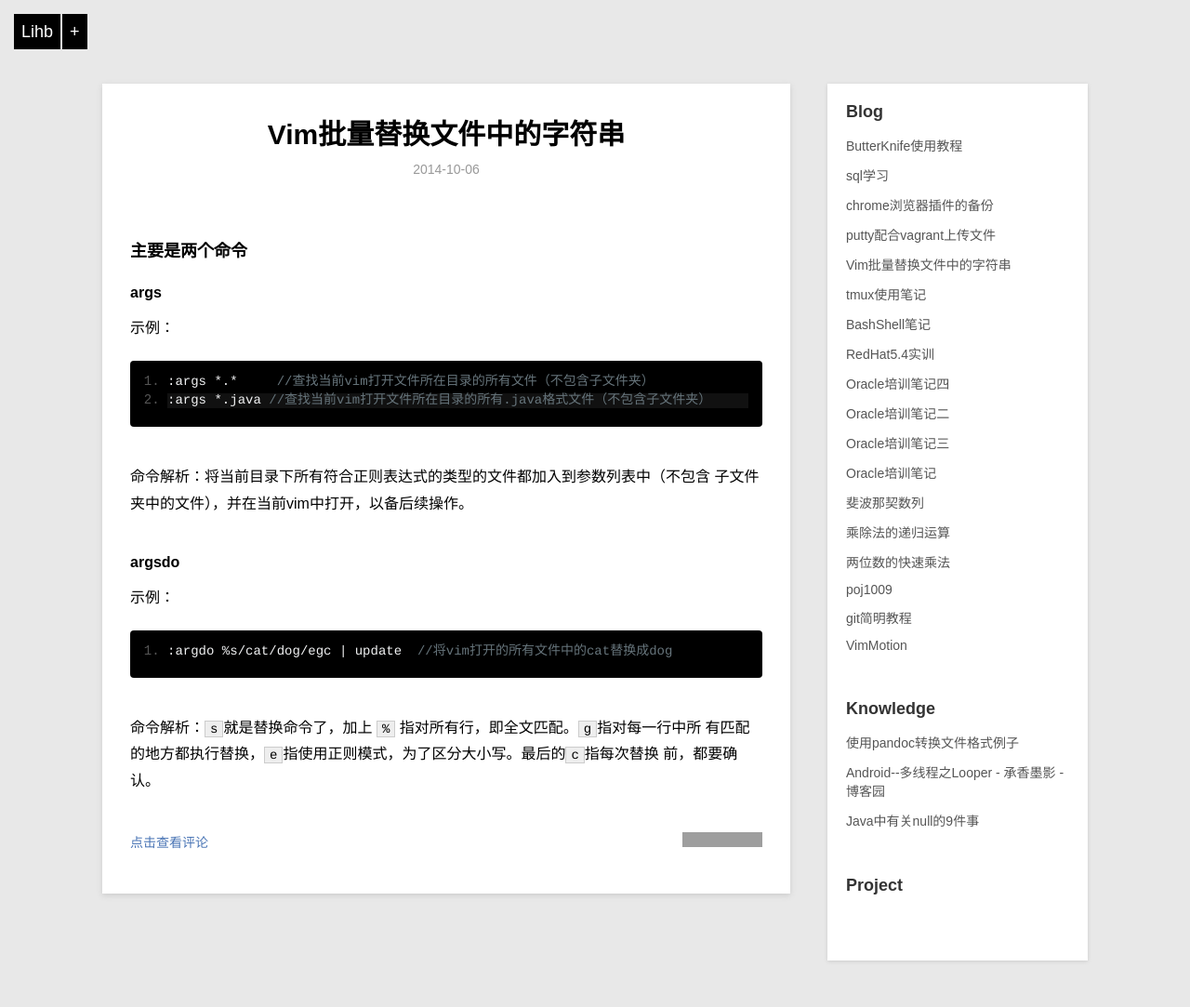
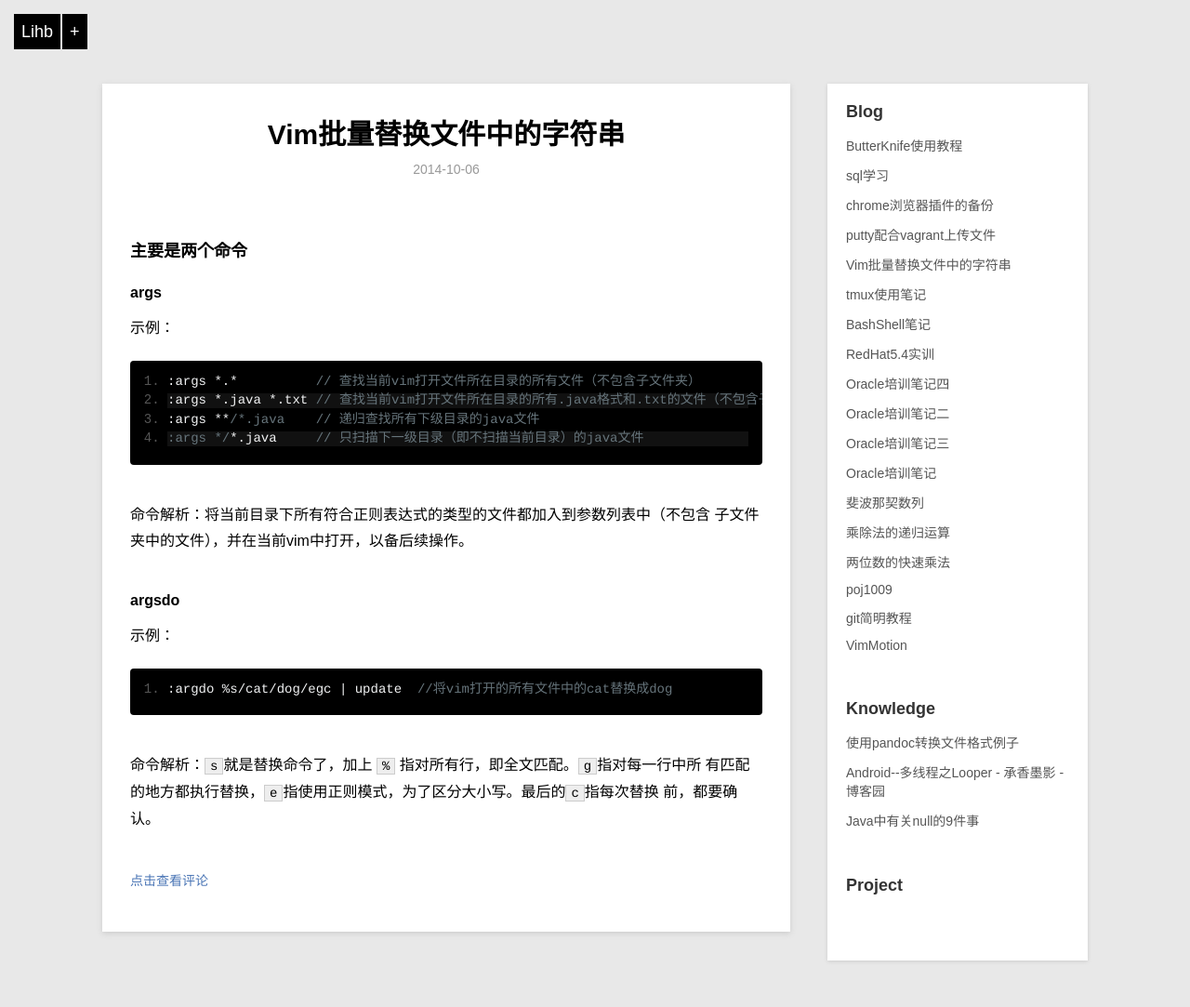
Before and after one commit to lihb/lihb.github.com, a Jekyll site: the page built from _posts/blog/2014-10-06-Vim批量替换文件中的字符串.md, in a window 1280 px wide. Shown: the whole page at 93% size. Built offline with Jekyll 4.4.1, drawn with Linux system fonts in a browser that asks for light colours; Markdown is read by kramdown in place of the engine named in the settings; grey boxes are pictures that could not be loaded.

Commit message:
增加目录选择模式

````diff
--- a/_posts/blog/2014-10-06-Vim批量替换文件中的字符串.md
+++ b/_posts/blog/2014-10-06-Vim批量替换文件中的字符串.md
@@ -12,8 +12,10 @@ category: blog
 示例：
 
 ```
-:args *.*     //查找当前vim打开文件所在目录的所有文件（不包含子文件夹）
-:args *.java //查找当前vim打开文件所在目录的所有.java格式文件（不包含子文件夹）
+:args *.*          // 查找当前vim打开文件所在目录的所有文件（不包含子文件夹）
+:args *.java *.txt // 查找当前vim打开文件所在目录的所有.java格式和.txt的文件（不包含子文件夹）
+:args **/*.java    // 递归查找所有下级目录的java文件
+:args */*.java     // 只扫描下一级目录（即不扫描当前目录）的java文件
 ```
 命令解析：将当前目录下所有符合正则表达式的类型的文件都加入到参数列表中（不包含
 子文件夹中的文件），并在当前vim中打开，以备后续操作。
````
